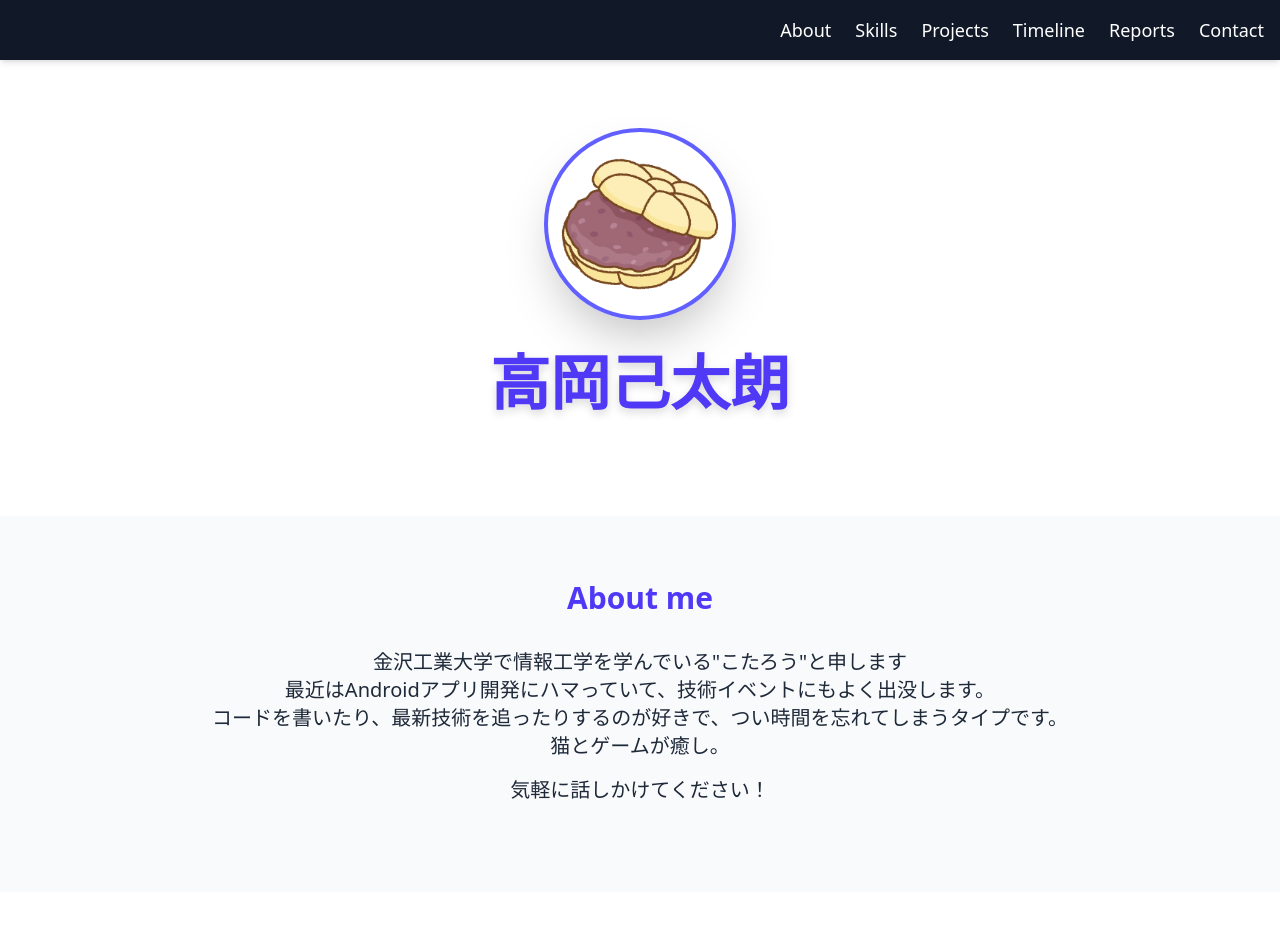
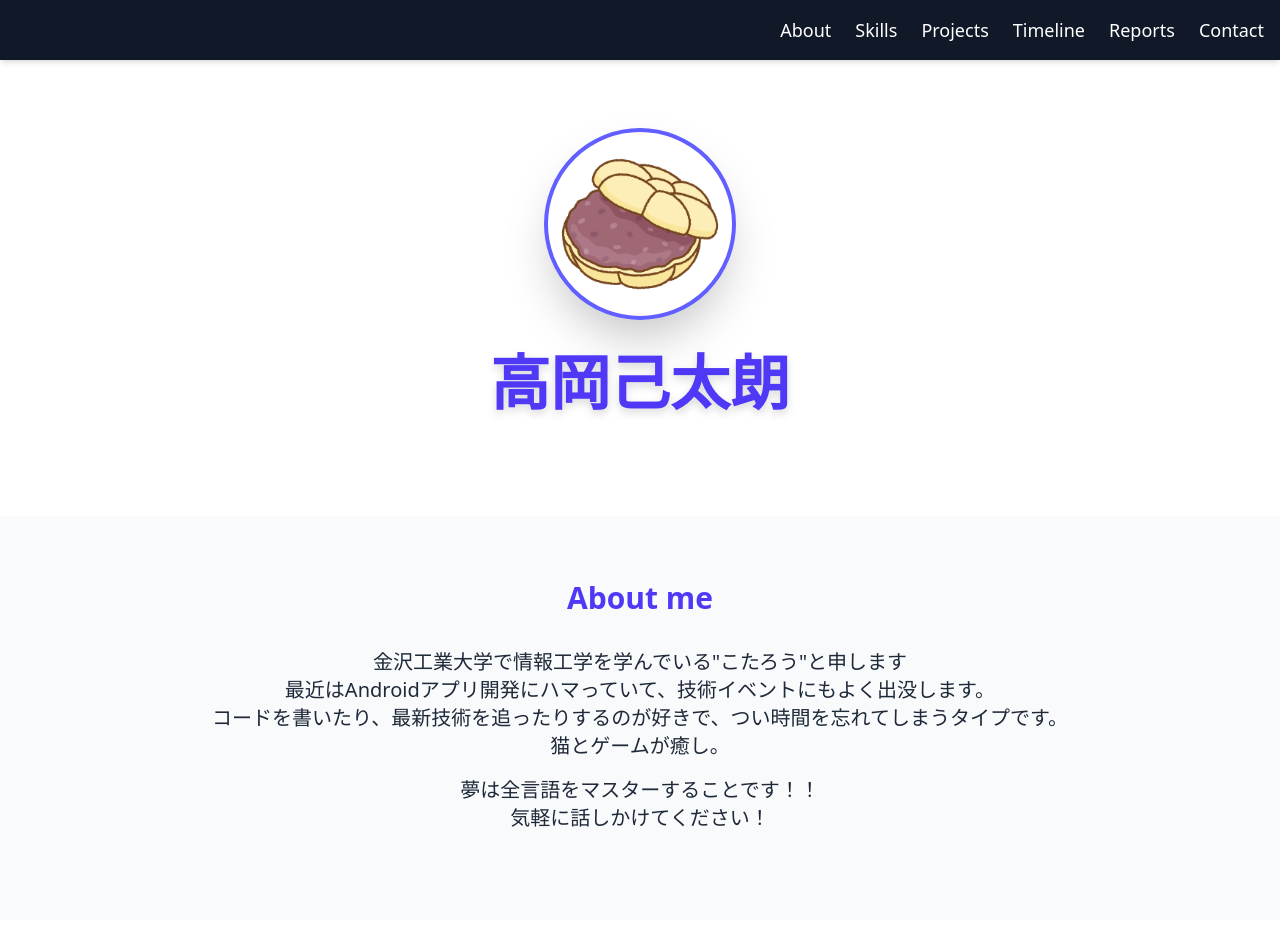
Before and after one commit to ko-tarou/my-portfolio, a Next.js app: page / in a window 1280 px wide. Shown: the top 952 px of the page. Built offline with nearby package versions, Linux system fonts and the light colour scheme.

Commit message:
add 夢追加

```diff
--- a/src/app/page.tsx
+++ b/src/app/page.tsx
@@ -189,7 +189,13 @@ export default function Home() {
             コードを書いたり、最新技術を追ったりするのが好きで、つい時間を忘れてしまうタイプです。
             <br />
             猫とゲームが癒し。
-            <span className="block mt-4 mb-6">気軽に話しかけてください！</span>
+            <br />
+            <span className="block mt-4 mb-6">
+              夢は全言語をマスターすることです！！
+              <br />
+              気軽に話しかけてください！
+              </span>
+
           </p>
         </div>
       </section>
```
